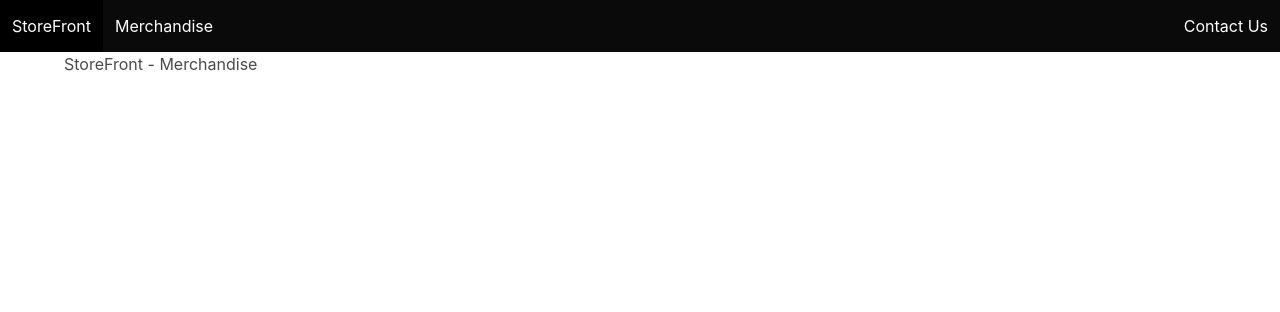
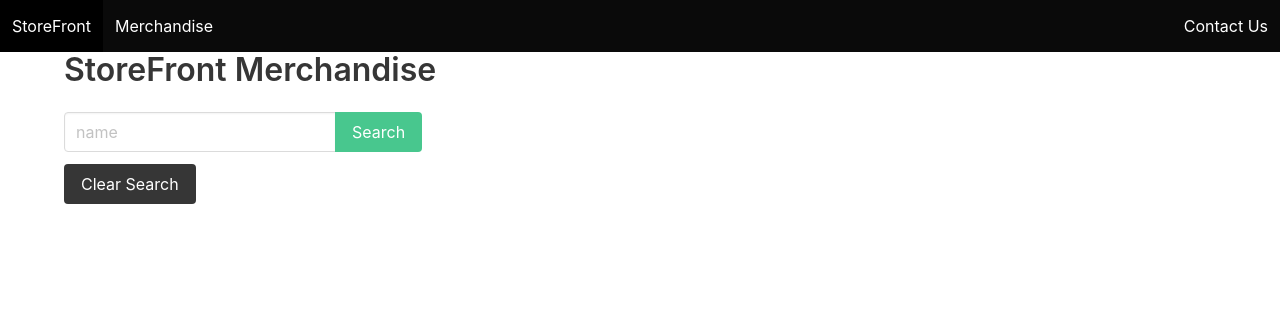
Before and after one commit to RickHayden/StoreFront, a Django app: page /merch/ in a window 1280 px wide. Shown: the top 312 px of the page. Run offline with Django 4.2, Linux system fonts and the light colour scheme; data that the repository does not hold is empty.

Commit message:
seed merch injected

```diff
--- a/main_app/templates/merch.html
+++ b/main_app/templates/merch.html
@@ -1,4 +1,35 @@
-{% extends 'base.html' %}
-{% block content %}
-<h1>StoreFront - Merchandise</h1>
+{% extends 'base.html' %} {% block content %}
+
+<h1 class="title">StoreFront Merchandise</h1>
+
+<form class="mb-5" method="get">
+  <div class="field has-addons">
+    <div class="control">
+      <!--  Our input will search by name of artist  -->
+      <input class="input" type="text" name="name" placeholder="name" />
+    </div>
+    <div class="control">
+      <input class="button is-success" type="submit" value="Search" />
+    </div>
+  </div>
+  <!--  This anchor tag will redirect back to artist list without a query param -->
+  <a class="button is-dark" href="{% url 'merch' %}">Clear Search</a>
+</form>
+<div class="gallery">
+  {% for merch in merch %}
+  <a href="">
+    <div class="card">
+      <div class="card-image">
+        <figure class="image is-square">
+          <img src="{{merch.img}}" alt="{{merch.name}}" />
+        </figure>
+      </div>
+      <div class="card-header">
+        <p class="card-header-title">{{merch.name}}</p>
+      </div>
+    </div>
+  </a>
+  {% endfor %}
+</div>
+
 {% endblock %}
--- a/main_app/urls.py
+++ b/main_app/urls.py
@@ -5,7 +5,7 @@ from . import views
 
 urlpatterns = [
     path('', views.Home.as_view(), name = "home"),
-    path('merch/', views.Merch.as_view(), name = "merch"),
+    path('merch/', views.MerchList.as_view(), name = "merch"),
     path('contactus/', views.ContactUs.as_view(), name = 'contact_us')
 
 ]
--- a/main_app/views.py
+++ b/main_app/views.py
@@ -2,6 +2,7 @@ from django.shortcuts import render
 from django.views import View
 from django.http import HttpResponse
 from django.views.generic.base import TemplateView
+from .models import Merch
 
 # Create your views here.
 
@@ -11,8 +12,14 @@ class Home(TemplateView):
 
 
 
-class Merch(TemplateView):
-    template_name = "merch.html"
+class MerchList(TemplateView):
+    template_name = 'merch.html'
+
+
+    def get_context_data(self, **kwargs):
+        context = super().get_context_data(**kwargs)
+        context["merch"] = Merch.objects.all() # Here we are using the model to query the database for us.
+        return context
 
 
 class ContactUs(TemplateView):
```
Also changed, not shown: db/create_merchs.sql (added, +11 -0 lines).
